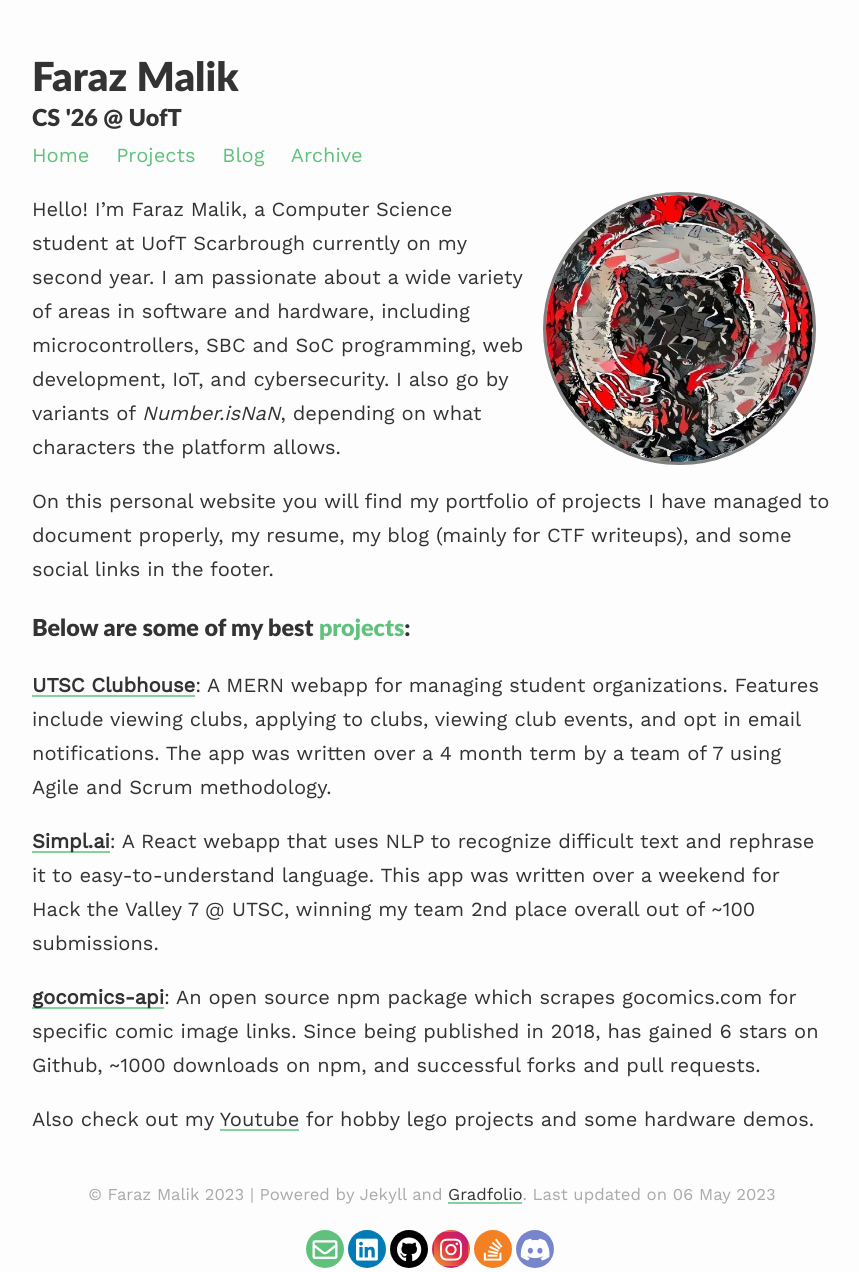
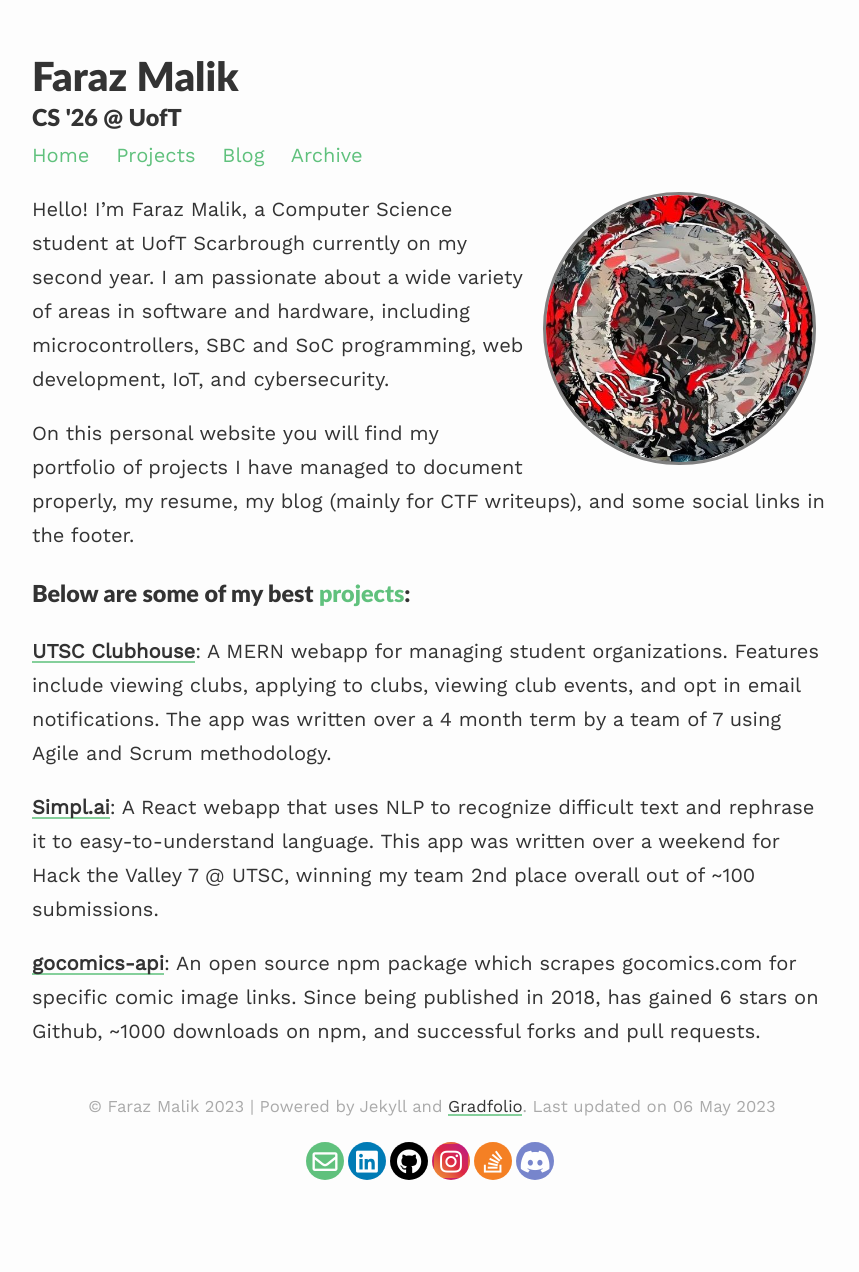
Before and after one commit to numberisnan/numberisnan.github.io, a Jekyll site: the page built from index.md, in a window 1280 px wide. Shown: the whole page, without its empty margins (208-1067 px from the left). Built offline with Jekyll 4.4.1, drawn with Linux system fonts in a browser that asks for light colours; nearby versions of some CDN libraries; after the commit the page ends 1184 px from its top, so only the background shows below that.

Commit message:
Remove some "tmi"

```diff
--- a/index.md
+++ b/index.md
@@ -7,7 +7,7 @@
 published: true
 ---
 
-Hello! I'm Faraz Malik, a Computer Science student at UofT Scarbrough currently on my second year. I am passionate about a wide variety of areas in software and hardware, including microcontrollers, SBC and SoC programming, web development, IoT, and cybersecurity. I also go by variants of *Number.isNaN*, depending on what characters the platform allows.
+Hello! I'm Faraz Malik, a Computer Science student at UofT Scarbrough currently on my second year. I am passionate about a wide variety of areas in software and hardware, including microcontrollers, SBC and SoC programming, web development, IoT, and cybersecurity.
 
 On this personal website you will find my portfolio of projects I have managed to document properly, my resume, my blog (mainly for CTF writeups), and some social links in the footer.
 
@@ -18,5 +18,3 @@
 **[Simpl.ai](/projects/simplai)**: A React webapp that uses NLP to recognize difficult text and rephrase it to easy-to-understand language. This app was written over a weekend for Hack the Valley 7 @ UTSC, winning my team 2nd place overall out of ~100 submissions.
 
 **[gocomics-api](/projects/gocomics)**: An open source npm package which scrapes gocomics.com for specific comic image links. Since being published in 2018, has gained 6 stars on Github, ~1000 downloads on npm, and successful forks and pull requests.
-
-Also check out my [Youtube](https://www.youtube.com/channel/UC0e7b4JEpFIuOcRSb0Wi6Dg) for hobby lego projects and some hardware demos.
```
